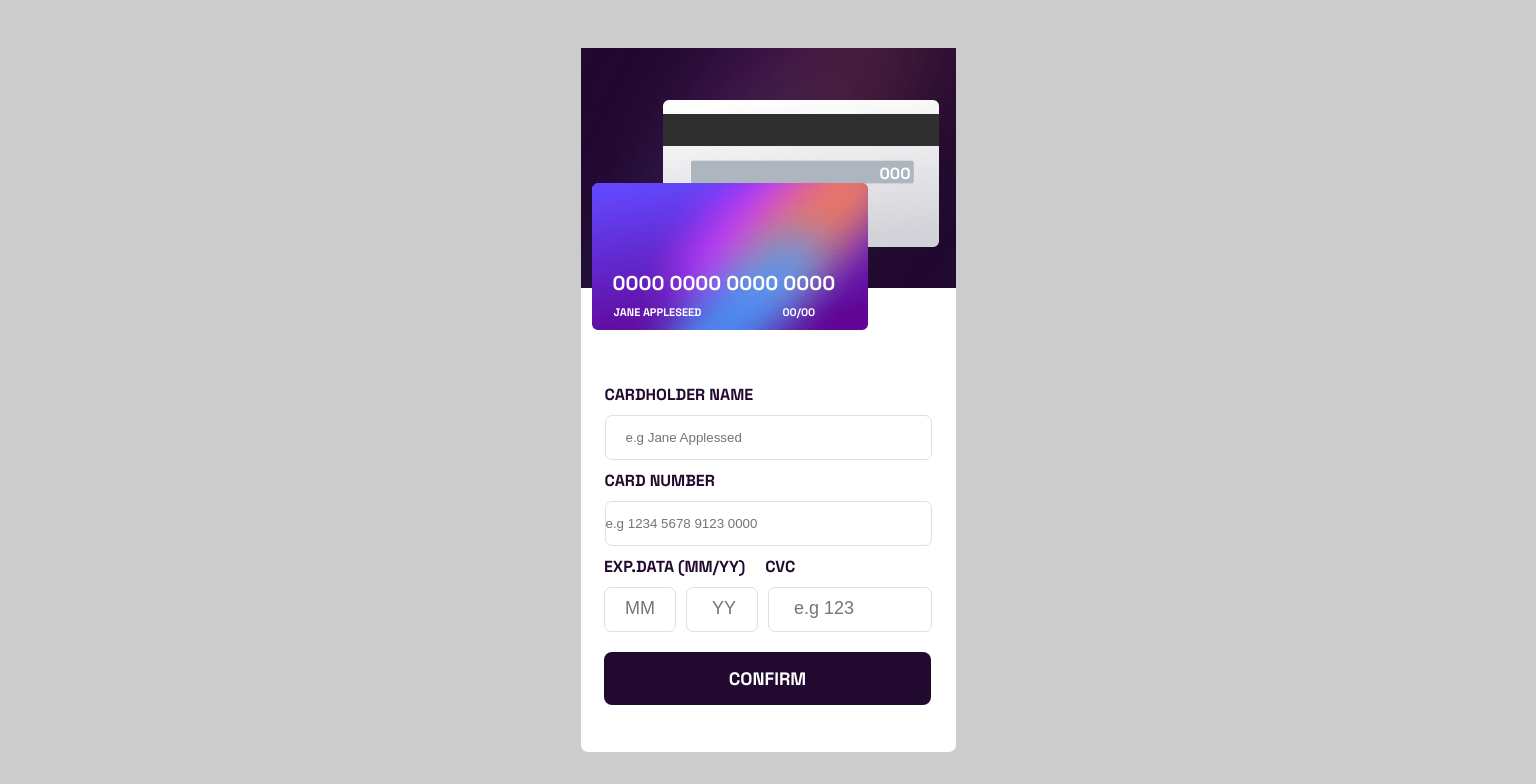
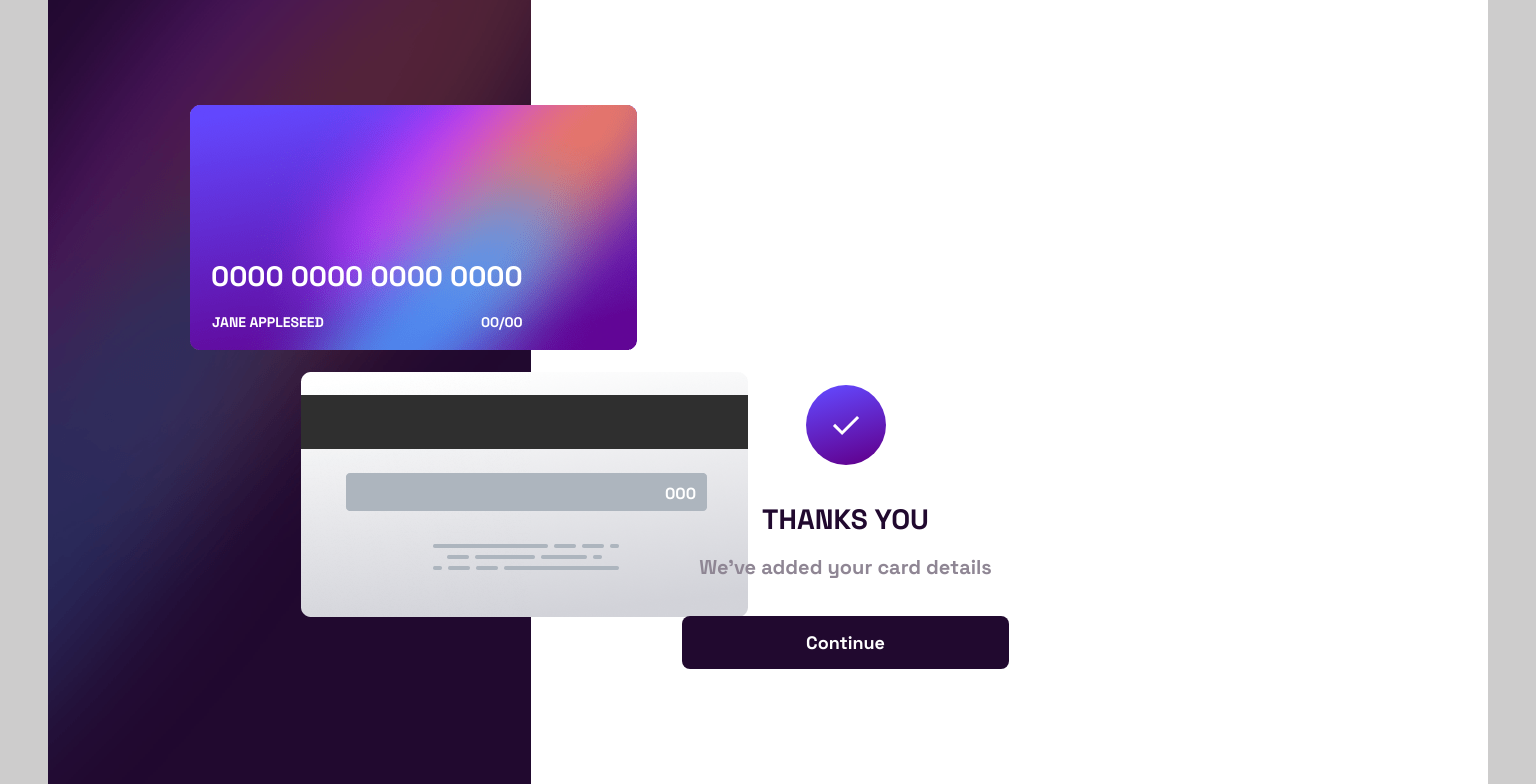
Before and after one commit to Abashidzeofficial/interactive-card, a React (Create React App) app: page / in a window 1536 px wide. Shown: the top 784 px of the page. Built offline with nearby package versions, Linux system fonts and the light colour scheme.

Commit message:
NewApdate

```diff
--- a/src/App.tsx
+++ b/src/App.tsx
@@ -8,8 +8,8 @@ import Back from './components/Back';
 function App() {
   return (
     <div className="container">
-      <Front />
-      {/* <Back /> */}
+      {/* <Front /> */}
+      <Back />
     </div>
   );
 }
--- a/src/components/Back.tsx
+++ b/src/components/Back.tsx
@@ -4,19 +4,21 @@ import bgback from '../images/bg-main-mobile.png';
 import backcard from '../images/bg-card-back.png';
 import bgcardfront from '../images/bg-card-front.png';
 import thanksIcon from '../images/icon-complete.svg';
+import desktopbackbg from '../images/bg-main-desktop.png';
 function Back() {
     return (
         <div className="back-container">
             <div className="back-main">
                 <img src={bgback} alt="bg" className="back" width="375"></img>
+                <img src={desktopbackbg} alt="desktopbg" className="desktop-back-bg" />
                 <div className="back-card">
-                    <div className="card-bg">
-                        <img src={backcard} alt="bgcard" className="bg-card" width="276" height="147"></img>
+                    <div className="card-back-bag">
+                        <img src={backcard} alt="bgcard" className="back-bg-card" width="276" height="147"></img>
                         <span className="backcardtxt">000</span>
                     </div>
-                    <div className="card-front">
+                    <div className="card-back-front">
                         <span className="cardbacknumber">0000 0000 0000 0000 </span>
-                        <img src={bgcardfront} alt="cardfront" className="card-fr-front" width="276" height="147"></img>
+                        <img src={bgcardfront} alt="cardfront" className="card-bg-front" width="276" height="147"></img>
                         <div className="back-card-name">
                             <span className="back-name">JANE APPLESEED</span>
                             <span className="card-expire-data-bg">00/00</span>
--- a/src/components/Front.tsx
+++ b/src/components/Front.tsx
@@ -3,6 +3,7 @@ import './styles.css';
 import bgfront from '../images/bg-main-mobile.png';
 import bgcard from '../images/bg-card-back.png';
 import cardfront from '../images/bg-card-front.png';
+import desktopbg from '../images/bg-main-desktop.png';
 
 
 
@@ -11,6 +12,7 @@ function Front() {
         <div className="front-container">
             <div className="front-main">
                 <img src={bgfront} alt="bg" className="bg-front" width="375"></img>
+                <img src={desktopbg} alt="desktopbg" className="desktop-bg" />
                 <div className="front-card">
                     <div className="card-bg">
                         <img src={bgcard} alt="bgcard" className="bg-card" width="276" height="147"></img>
--- a/src/components/styles.css
+++ b/src/components/styles.css
@@ -1,5 +1,5 @@
 @import url("https://fonts.googleapis.com/css2?family=Space+Grotesk:wght@700&family=Space+Mono:wght@700&display=swap");
-
+@media only screen and (min-width: 400px) {
   * {
     box-sizing: border-box;
     margin: 0;
@@ -77,7 +77,7 @@ body {
     flex-direction: column;
     align-items: center;
     gap: 36px;
-  margin-top: 60px;
+    margin-top: 87px;
     font-family: "Space Grotesk", sans-serif;
   }
 
@@ -85,6 +85,7 @@ body {
     border: none;
     border-radius: 8px;
     font-family: Space Grotesk;
+    cursor: pointer;
   }
   .thanks-txt {
     font-size: 28px;
@@ -146,6 +147,7 @@ body {
     font-family: Space Grotesk;
     font-size: 18px;
     border-radius: 8px;
+    cursor: pointer;
   }
   .name-number-input {
     display: flex;
@@ -190,3 +192,149 @@ body {
   .input-name::placeholder {
     padding-left: 20px;
   }
+  .input-name-card::placeholder {
+    padding-left: 20px;
+  }
+  input[type="number"]::-webkit-inner-spin-button,
+  input[type="number"]::-webkit-outer-spin-button {
+    -webkit-appearance: none;
+    appearance: none;
+    margin: 0;
+  }
+  .desktop-bg {
+    display: none;
+  }
+  .desktop-back-bg {
+    display: none;
+  }
+  .card-back-bag {
+    display: flex;
+    margin-top: -231px;
+    margin-left: 79px;
+  }
+  .card-back-front {
+    display: flex;
+    margin-top: -65px;
+    margin-left: 27px;
+  }
+  .back-card-name {
+    position: absolute;
+    margin-top: 124px;
+    margin-left: 22px;
+  }
+  .card-expire-data-bg {
+    margin-left: 100px;
+  }
+  .backcardtxt {
+    margin-top: 100px;
+    position: absolute;
+    margin-left: 216px;
+  }
+  .thanks {
+    margin-top: 237px;
+    margin-left: -278px;
+  }
+}
+
+@media only screen and (min-width: 1440px) {
+  .front-container,
+  .back-container {
+    width: 1440px;
+    height: 900px;
+    background-color: #fff;
+  }
+  .desktop-bg {
+    width: 483px;
+    height: 900px;
+    display: block;
+  }
+  .desktop-back-bg {
+    width: 483px;
+    height: 900px;
+    display: block;
+  }
+  .bg-front {
+    display: none;
+  }
+  .front-card {
+    display: flex;
+    margin-top: -426px;
+  }
+  .bg-card,
+  .back-bg-card {
+    width: 447px;
+    height: 245px;
+  }
+  .card-fr-front,
+  .card-bg-front {
+    width: 447px;
+    height: 245px;
+  }
+  .card-bg {
+    margin-top: -10px;
+    margin-left: 242px;
+  }
+  .card-back-bag {
+    display: flex;
+    margin-top: 22px;
+    margin-left: 103px;
+  }
+  .card-front {
+    margin-top: -284px;
+    margin-left: -543px;
+  }
+  .card-back-front {
+    display: flex;
+    margin-top: -767px;
+    margin-left: 142px;
+  }
+  .back-bg-card {
+    display: flex;
+    margin-top: -500px;
+    margin-left: 150px;
+  }
+  .bgcardtxt {
+    margin-top: 109px;
+    margin-left: -80px;
+  }
+  .cardfrontnumber {
+    font-size: 28px;
+    margin-top: 140px;
+  }
+  .fr-name,
+  .card-expire-data {
+    font-size: 14px;
+  }
+  .card-expire-data {
+    margin-left: 160px;
+  }
+  .name-number-input {
+    display: flex;
+    margin-top: -400px;
+    margin-left: 800px;
+  }
+  .back {
+    display: none !important;
+  }
+  .thanks-main {
+    display: flex;
+    margin-left: 323px;
+    margin-top: 43px;
+  }
+  .cardbacknumber {
+    margin-top: 153px;
+    font-size: 28px;
+  }
+  .back-card-name {
+    margin-top: 208px;
+    font-size: 14px;
+    display: flex;
+  }
+  .card-expire-data-bg {
+    margin-left: 157px;
+  }
+  .backcardtxt {
+    margin-top: -389px;
+    margin-left: 514px;
+  }
+}
```
Lines whose indentation alone changed are shown as unchanged.
